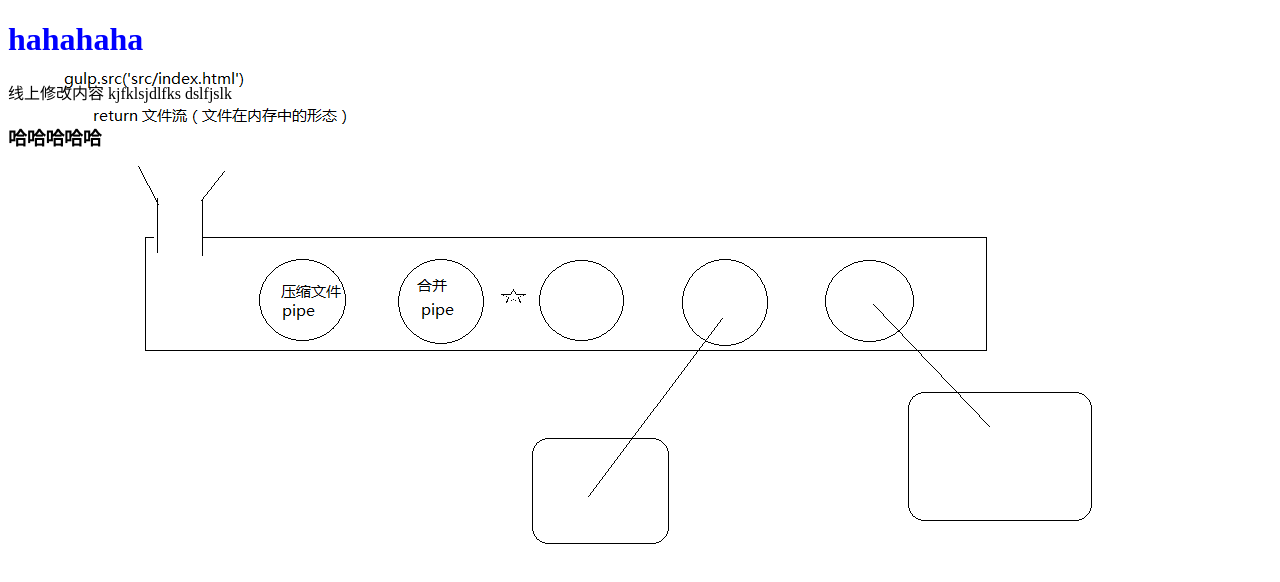
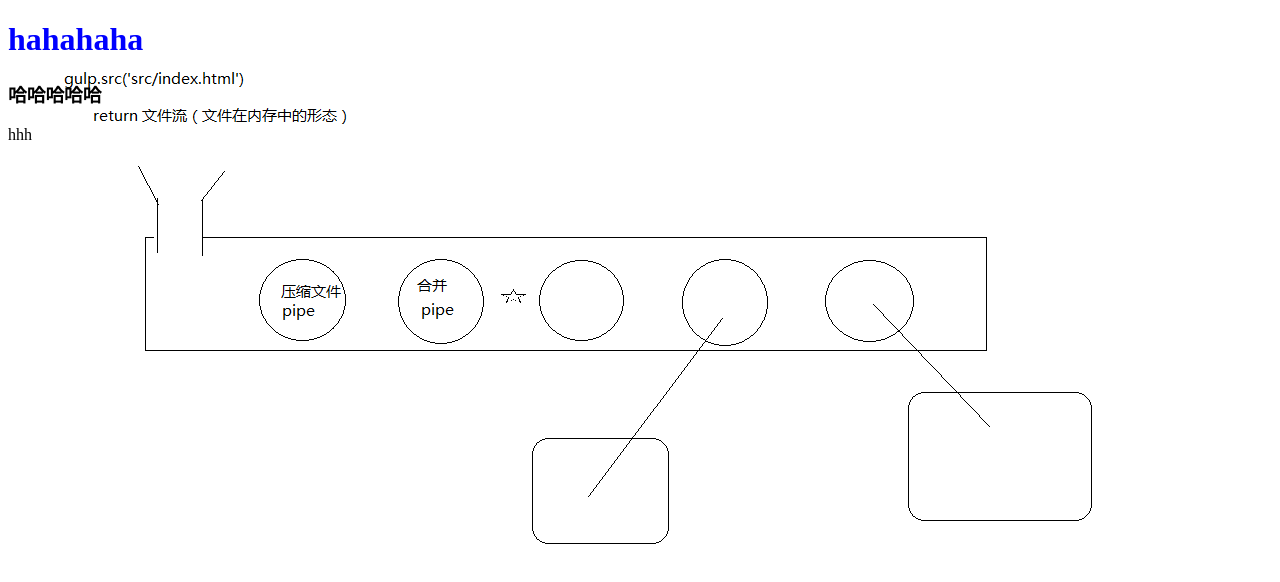
Before and after one commit to wf7/git-hello, a website: page src/index.html in a window 1280 px wide. Drawn offline with nearby package versions, Linux system fonts and the light colour scheme; files that its build step writes are made by us from their sources.

Commit message:
'修改了index里面内容'

```diff
--- a/src/index.html
+++ b/src/index.html
@@ -6,11 +6,8 @@
     </head>
     <body>
     	<h1>hahahaha</h1>
-    线上修改内容
-    kjfklsjdlfks
-
-    dslfjslk
     	<h3>哈哈哈哈哈</h3>
+        hhh
     	<script src="scripts/all.js"></script>
     </body>
 </html>
```
